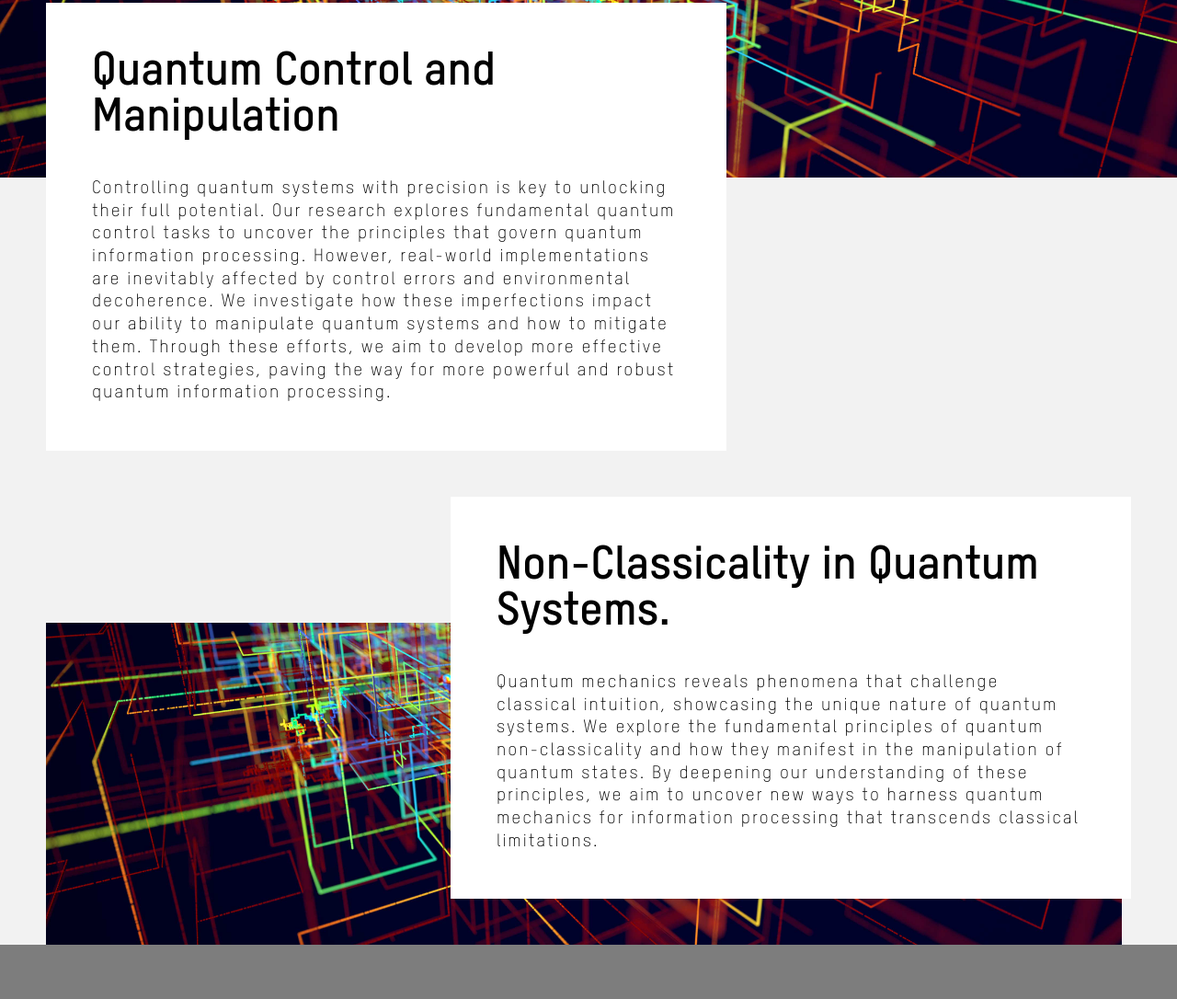
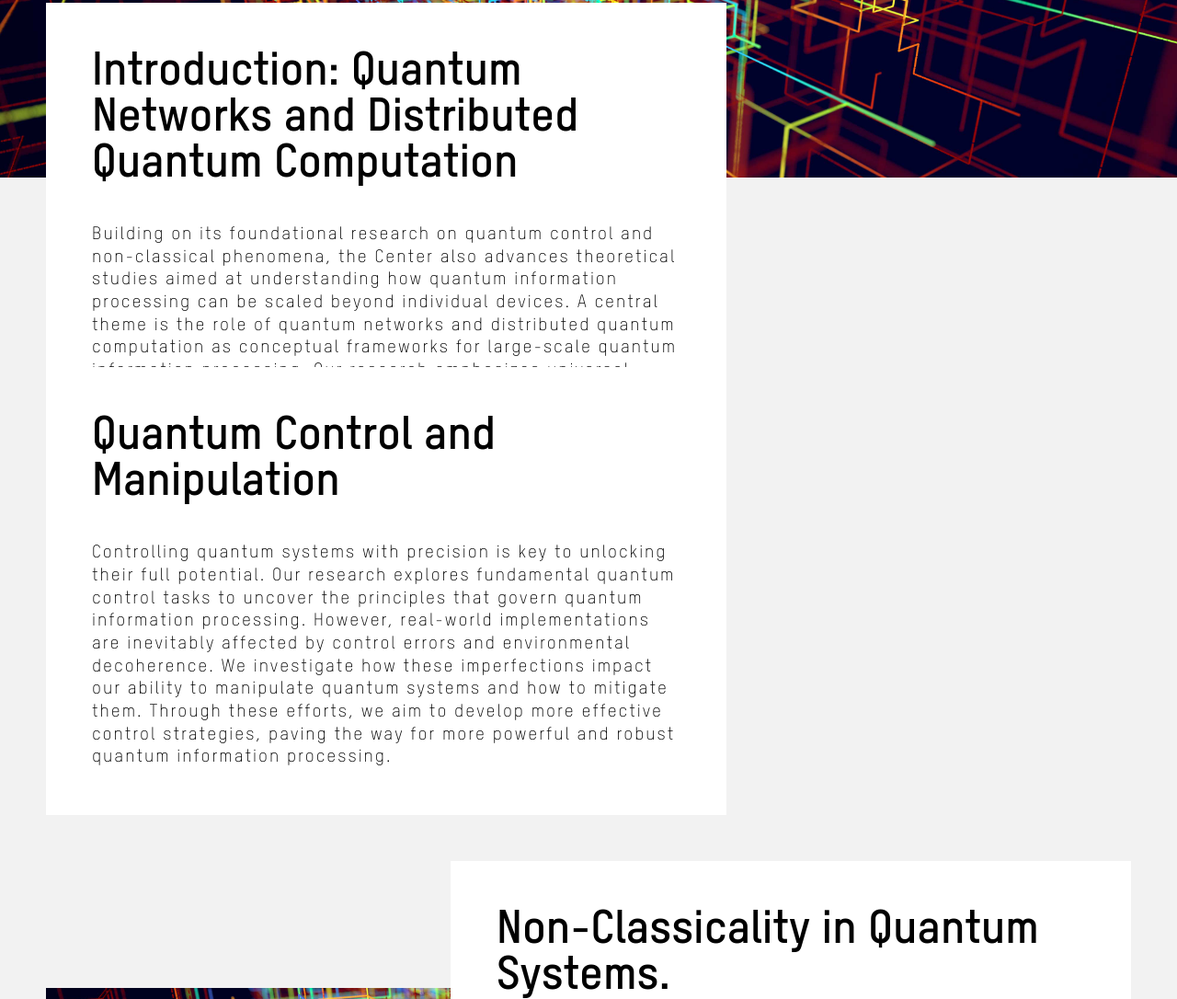
Before and after one commit to quantum-center-nii/qic-website-ver2, a plain HTML site: page research.html in a window 1280 px wide. Shown: the part 657-1743 px from the top of the page at 92% size. Drawn offline with Linux system fonts and the light colour scheme.

Commit message:
Update research.html

```diff
--- a/research.html
+++ b/research.html
@@ -46,6 +46,14 @@
     <!-- <h3 class="introText"> INTRO</h3> -->
     <section class="baseline baseLeft">
       <article class="introtext">
+        <h2>Introduction: Quantum Networks and Distributed Quantum Computation
+</h2>
+        <p>Building on its foundational research on quantum control and non-classical phenomena, the Center also advances theoretical studies aimed at understanding how quantum information processing can be scaled beyond individual devices. A central theme is the role of quantum networks and distributed quantum computation as conceptual frameworks for large-scale quantum information processing. Our research emphasizes universal, implementation-independent principles that clarify how quantum operations can be realized, coordinated, and evaluated across physically separated quantum systems, and how such distributed structures can be effectively exploited to unlock quantum advantages at scale.</p>
+      </article>
+    </section>
+
+    <section class="baseline baseLeft">
+      <article class="introtext">
         <h2>Quantum Control and Manipulation
 </h2>
         <p>Controlling quantum systems with precision is key to unlocking their full potential. Our research explores fundamental quantum control tasks to uncover the principles that govern quantum information processing. However, real-world implementations are inevitably affected by control errors and environmental decoherence. We investigate how these imperfections impact our ability to manipulate quantum systems and how to mitigate them. Through these efforts, we aim to develop more effective control strategies, paving the way for more powerful and robust quantum information processing.</p>
```
